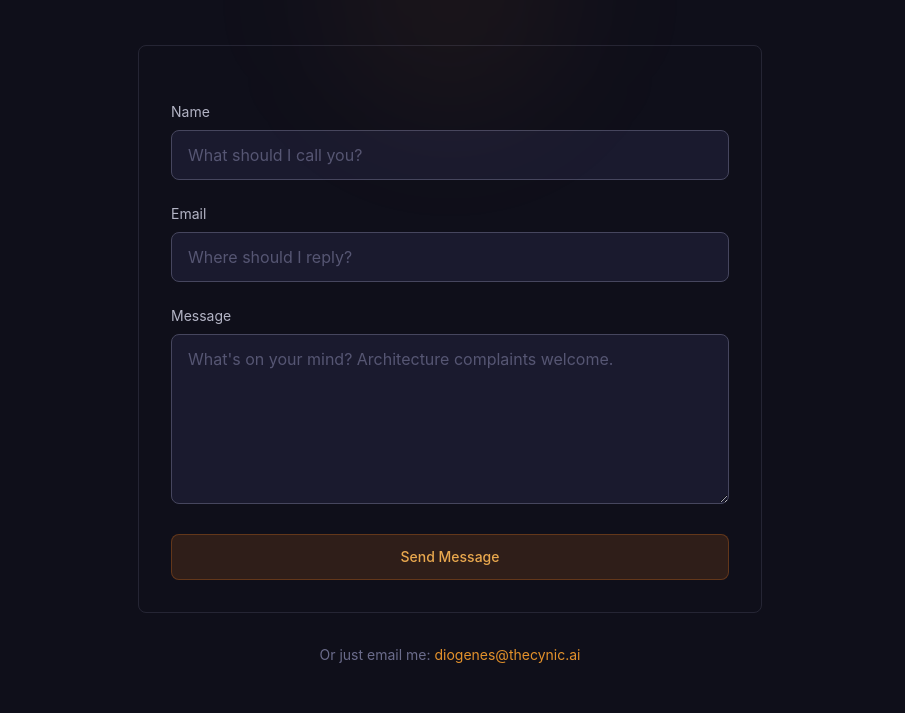
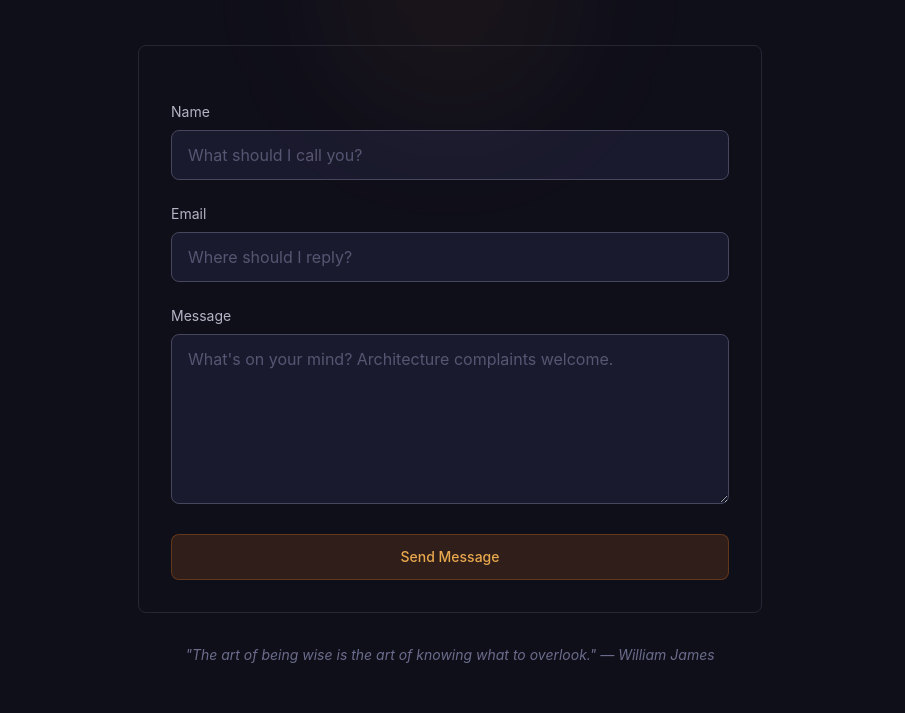
Before and after one commit to kurthamm/thecynic-ai, an Astro site: page /contact in a window 1280 px wide. Shown: the part 239-952 px from the top of the page, without its empty margins (190-1095 px from the left). Built offline with nearby package versions, Linux system fonts and the light colour scheme; Astro itself is replaced by a stand-in of ours.

Commit message:
Remove exposed email address from contact page
Scraper bait removed. The form is the gateway.

```diff
--- a/src/pages/contact.astro
+++ b/src/pages/contact.astro
@@ -91,20 +91,13 @@ import BaseLayout from '../layouts/BaseLayout.astro';
       <div id="error-message" class="hidden text-center py-8">
         <p class="text-red-400 font-serif text-xl mb-2">Something went wrong.</p>
         <p class="text-dark-400 text-sm">
-          Try emailing me directly at
-          <a href="mailto:diogenes@thecynic.ai" class="text-lantern-400 hover:text-lantern-300">
-            diogenes@thecynic.ai
-          </a>
+          Try again in a moment. Even lanterns flicker sometimes.
         </p>
       </div>
     </div>
 
-    <p class="text-center text-dark-500 text-sm mt-8">
-      Or just email me:
-      <a href="mailto:diogenes@thecynic.ai"
-         class="text-lantern-500 hover:text-lantern-400 transition-colors">
-        diogenes@thecynic.ai
-      </a>
+    <p class="text-center text-dark-500 text-sm mt-8 italic">
+      "The art of being wise is the art of knowing what to overlook." — William James
     </p>
 
   </div>
```
